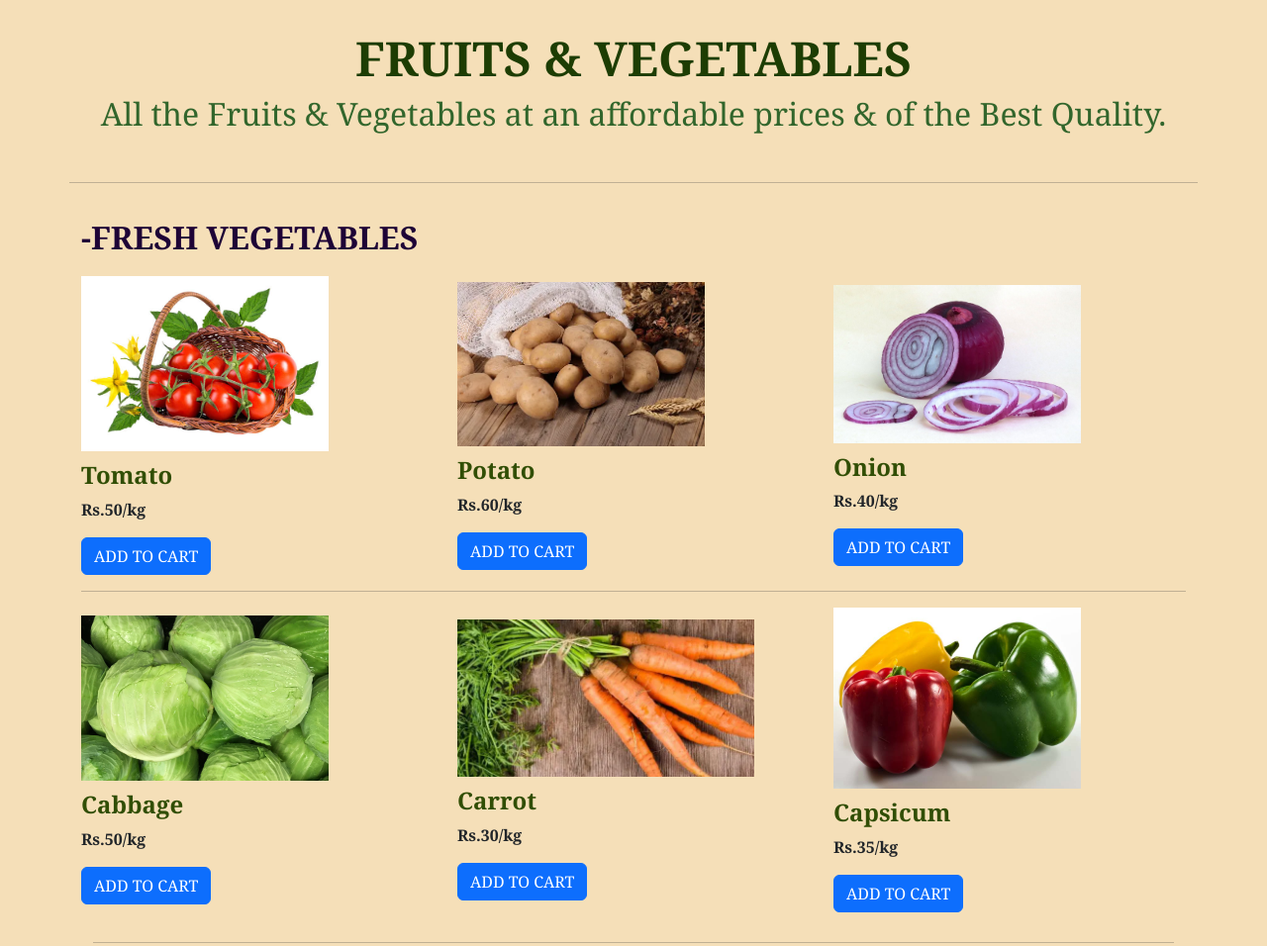
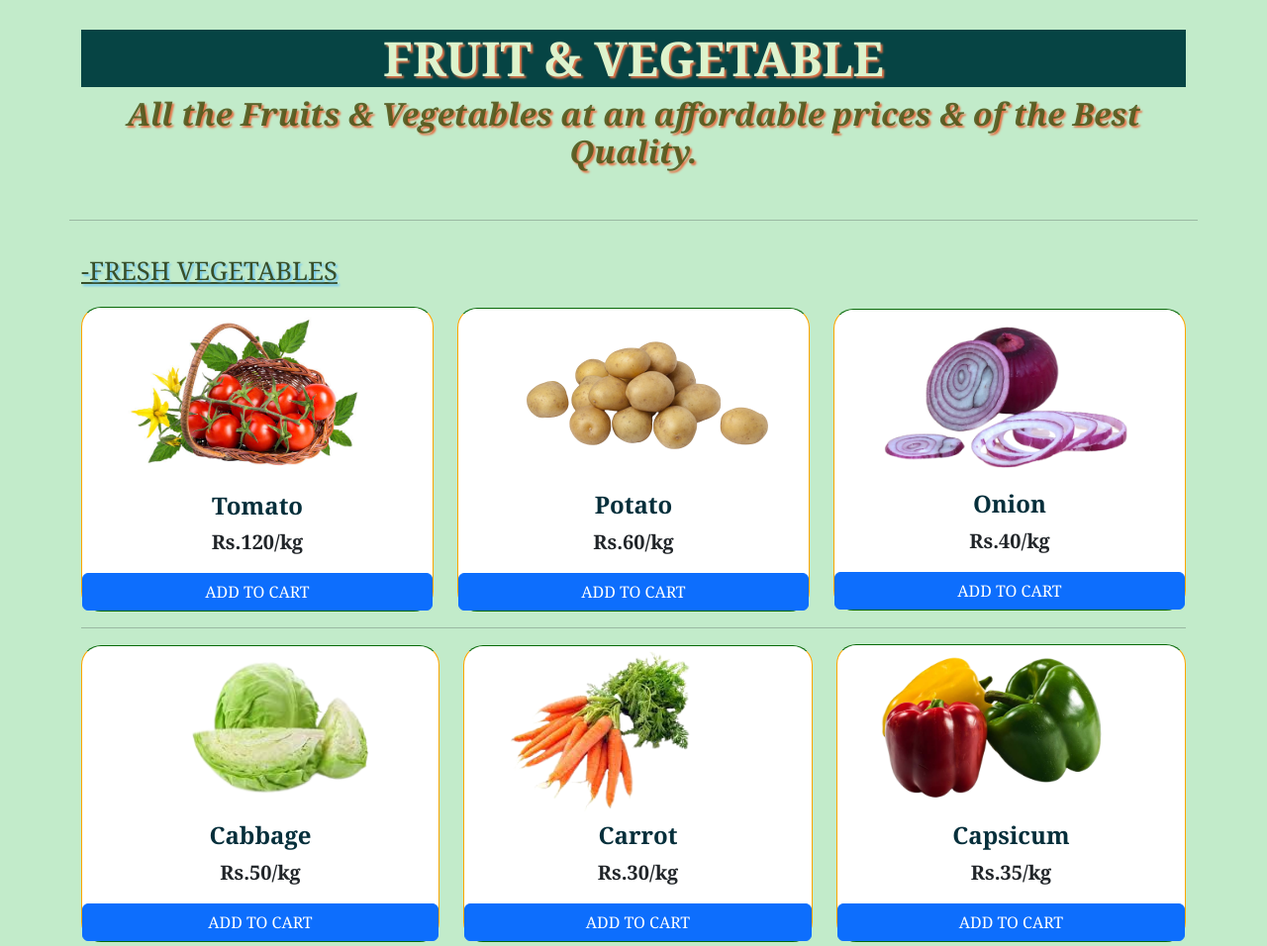
Before and after one commit to Vanshika-026/1_BOOTSTRAP, a website: page nav2.html in a window 1280 px wide. Shown: the top 956 px of the page at 99% size. Drawn offline with nearby package versions, Linux system fonts and the light colour scheme.

Commit message:
fruits_vegetables

```diff
--- a/nav1.scss
+++ b/nav1.scss
@@ -1,13 +1,14 @@
 body{
     font-family:Verdana, Geneva, Tahoma, sans-serif;
     font-size: 16px;
-    background-color: rgb(186, 233, 133);
+    background-color: rgb(203, 241, 159);
     color:rgba(2, 43, 2, 0.671)
 }
  .navbar-brand{
     font-family:'Lucida Sans', 'Lucida Sans Regular', 'Lucida Grande', 'Lucida Sans Unicode', Geneva, Verdana, sans-serif ;
     color: yellow;
-    font-weight: 600;
+    font-weight: 500;
+    text-shadow: 2px 2px 2px rgb(29, 189, 42);
 
 }
 .text-center  button{
@@ -20,14 +21,23 @@ font-size: 18px;
 padding:10px 12px;
 
 }
+.text-center button:hover{
+    box-shadow: 0 0 15px rgba(0,0,0,0.3);
+    color: rgb(226, 163, 81);
+    outline: solid rgb(226, 163, 81);
+}
 h1{
     text-align: center;
     font-weight: 800;
     font-size: 50px;
     padding-top: 30px;
     padding-bottom: 14px;
-    color: rgb(24, 104, 58);
+    color: rgb(25, 114, 121);
+    text-shadow: 2px 2px 2px rgb(224, 101, 112);
+
 }
+
+
 p{
     text-align: center;
     padding-top: 30px;
--- a/nav2.html
+++ b/nav2.html
@@ -13,7 +13,7 @@
     <div class="container">
         <div class="row">
             <div class="col-12">
-                <h1>FRUITS & VEGETABLES</h1>
+                <h1 >FRUIT & VEGETABLE</h1>
 
                 <h5>All the Fruits & Vegetables at an affordable prices & of the Best Quality.</h5>
 
@@ -24,25 +24,31 @@
             <div class="container">
 
             <div class="row align-items-center"><hr>
-                <h2 >-FRESH VEGETABLES</h2>
+                <h2 class="text-decoration-underline">-FRESH VEGETABLES</h2>
 
                     <div class="col-sm">
-                        <img src="tomatoimg.jpg" width="250px">
+                        <div class="card">
+                        <img src="tomatoimg.jpg" width="248px">
                         <h4 class="grid-title">Tomato</h4>
-                    <p>Rs.50/kg</p>
+                    <p>Rs.120/kg</p>
                     <a href="" class="btn btn-primary">ADD TO CART</a>
                     </div>
+                    </div>
                     <div class="col-sm">
-                        <img src="potato2img.webp" width="250px">
+                        <div class="card">
+                        <img src="potatomain.png" width="300px">
                         <h4 class="grid-title">Potato</h4>
                     <p> Rs.60/kg</p>
                     <a href="" class="btn btn-primary">ADD TO CART</a>
                     </div>
+                    </div>
                     <div class="col-sm">
-                        <img src="onion2img.jpg" width="250px">
+                        <div class="card">
+                        <img src="onionmain.png" width="270px">
                         <h4 class="grid-title">Onion</h4>
                     <p> Rs.40/kg</p>
                     <a href="" class="btn btn-primary">ADD TO CART</a>
+                    </div>
                     </div>
 
                 </div><hr>
@@ -51,22 +57,29 @@
 
 
                     <div class="col-sm">
-                        <img src="cabbageimg.jpg" width="250px">
+                        <div class="card">
+                        <img src="cabbagemainimage.png" width="320px">
                         <h4 class="grid-title">Cabbage</h4>
                     <p>Rs.50/kg</p>
                     <a href="" class="btn btn-primary">ADD TO CART</a>
                     </div>
+                    </div>
+
                     <div class="col-sm">
-                        <img src="carrotimg.webp" width="300px">
+                        <div class="card">
+                        <img src="carrotmain.png" width="230px">
                         <h4 class="grid-title">Carrot</h4>
                     <p>Rs.30/kg</p>
                     <a href="" class="btn btn-primary">ADD TO CART</a>
                     </div>
+                    </div>
                     <div class="col-sm">
-                        <img src="capsicumimg.jpeg" width="250px">
+                        <div class="card">
+                        <img src="capsicummain.png" width="230px">
                         <h4 class="grid-title">Capsicum</h4>
                     <p>Rs.35/kg</p>
                     <a href="" class="btn btn-primary">ADD TO CART</a>
+                    </div>
                     </div>
 
                 </div>
@@ -75,25 +88,31 @@
 
 
             <div class="row align-items-center">
-                <h2>-FRESH FRUITS</h2>
+                <h2 class="text-decoration-underline">-FRESH FRUITS</h2>
 
                     <div class="col-sm">
-                        <img src="appleimg.jpg" width="250px">
+                        <div class="card">
+                        <img src="applemain.png" width="298px">
                         <h4 class="grid-title">Apple</h4>
                     <p>Rs.80/kg</p>
                     <a href="" class="btn btn-primary">ADD TO CART</a>
                     </div>
+                    </div>
                     <div class="col-sm">
-                        <img src="pomegranateimg.jpg" width="250px">
+                        <div class="card">
+                        <img src="pomegranatemain.png" width="250px">
                         <h4 class="grid-title">Pomegranate</h4>
                     <p> Rs.90/kg</p>
                     <a href="" class="btn btn-primary">ADD TO CART</a>
                     </div>
+                    </div>
                     <div class="col-sm">
-                        <img src="bananaimg.jpg" width="200px">
+                        <div class="card">
+                        <img src="bananamain.png" width="167px">
                         <h4 class="grid-title">Banana</h4>
                     <p>Rs.40</p>
                     <a href="" class="btn btn-primary">ADD TO CART</a>
+                    </div>
                     </div>
 
                 </div><hr>
@@ -101,22 +120,28 @@
                 <div class="row align-items-center">
 
                     <div class="col-sm">
-                        <img src="mangoimg.webp" width="250px">
+                        <div class="card">
+                        <img src="mangomain.png" width="310px">
                         <h4 class="grid-title">Mango</h4>
                     <p>Rs.60/kg</p>
                     <a href="" class="btn btn-primary">ADD TO CART</a>
                     </div>
+                    </div>
                     <div class="col-sm">
-                        <img src="papayaimg.jpg" width="200px">
+                        <div class="card">
+                        <img src="papayamain.png" width="190px">
                         <h4 class="grid-title">Papaya</h4>
                     <p>Rs.45/kg</p>
                     <a href="" class="btn btn-primary">ADD TO CART</a>
                     </div>
+                    </div>
                     <div class="col-sm">
-                        <img src="kiwiimg.jpg" width="250px">
+                        <div class="card">
+                        <img src="kiwimain.png" width="160px">
                         <h4 class="grid-title">Kiwi</h4>
                     <p>Rs.120</p>
                     <a href="" class="btn btn-primary">ADD TO CART</a>
+                    </div>
                     </div>
 
                 </div>
--- a/nav2.scss
+++ b/nav2.scss
@@ -1,39 +1,79 @@
 body{
-    background-color: rgb(245, 223, 184);
+    background-color: rgb(194, 235, 202);
     font-family: Cambria, Cochin, Georgia, Times, 'Times New Roman', serif;
 }
 .container{
     margin-bottom: 30px;
     margin-top: 30px;
+    cursor: pointer;
 }
 .container h1{
-    color:rgb(29, 61, 3);
+    color:rgb(221, 243, 204);
     text-align: center;
     font-weight: 700;
     font-size: 3rem;
-
+    background-color: rgb(6, 68, 68);
+    text-shadow: 2px 2px 2px rgb(226, 117, 74);
 
 }
 .container h5{
-    color: rgba(28, 88, 28, 0.897);
+    color: rgba(79, 88, 28, 0.897);
     text-align: center;
     font-size: 2rem;
+    font-weight: 600;
+    font-style: italic;
     margin-bottom: 20px;
+    text-shadow: 2px 2px 2px rgb(226, 117, 74);
 }
 .container h2{
-    color: rgb(30, 3, 54);
-    font-size: 2rem;
+    color: rgb(55, 78, 41);
+    font-size: 1.6rem;
     margin-top: 20px;
     margin-bottom: 20px;
-    font-weight: 600;
+    font-weight: 550;
+    text-shadow: 2px 2px 2px rgb(112, 199, 240);
+
 }
 .container .grid-title{
-    color: rgb(49, 78, 5);
+    color: rgb(6, 47, 59);
     font-weight: 600;
     margin-top: 10px;
 
 }
 .container p{
     font-weight: 700;
+    font-size: 20px;
 
 }
+.container .card {
+  text-align: center;
+  border-radius: 20px;
+  border-color: rgb(7, 105, 7)orange;
+
+}
+
+.container .card img{
+    margin-left: 40px;
+
+}
+
+.container .card .btn:hover{
+    background: rgb(90, 182, 224);
+    border-radius: 8px;
+    transition: 0.4s linear;
+
+}
+.container .card :hover{
+    box-shadow: 0 0 15px rgba(0,0,0,0.3);
+    color: rgb(190, 49, 13);
+
+
+}
+.card:hover{
+
+    box-shadow: 0 0 15px rgba(0, 0, 0, 0.397);
+}
+
+.container img{
+    transition: 0.9s linear;
+}
```
Also changed, not shown: nav1.html (+1 -1 lines), applemain.png (added), bananamain.png (added), cabbagemain.png (added), cabbagemainimage.png (added), capsicummain.png (added), carrotmain.png (added), kiwimain.png (added), mangomain.png (added), nav1.css, nav2.css, onionmain.png (added), papayamain.png (added), pomegranatemain.png (added), 1 more files, 2 other files.
